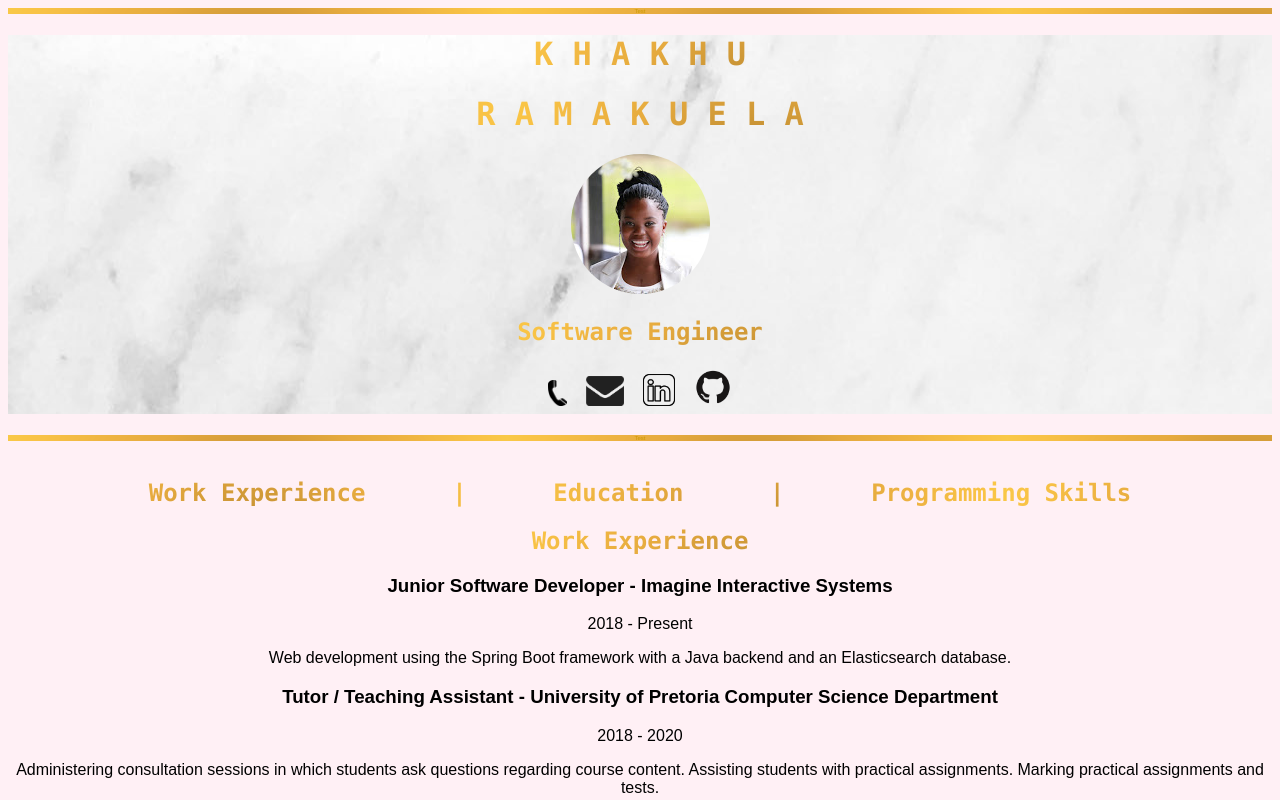
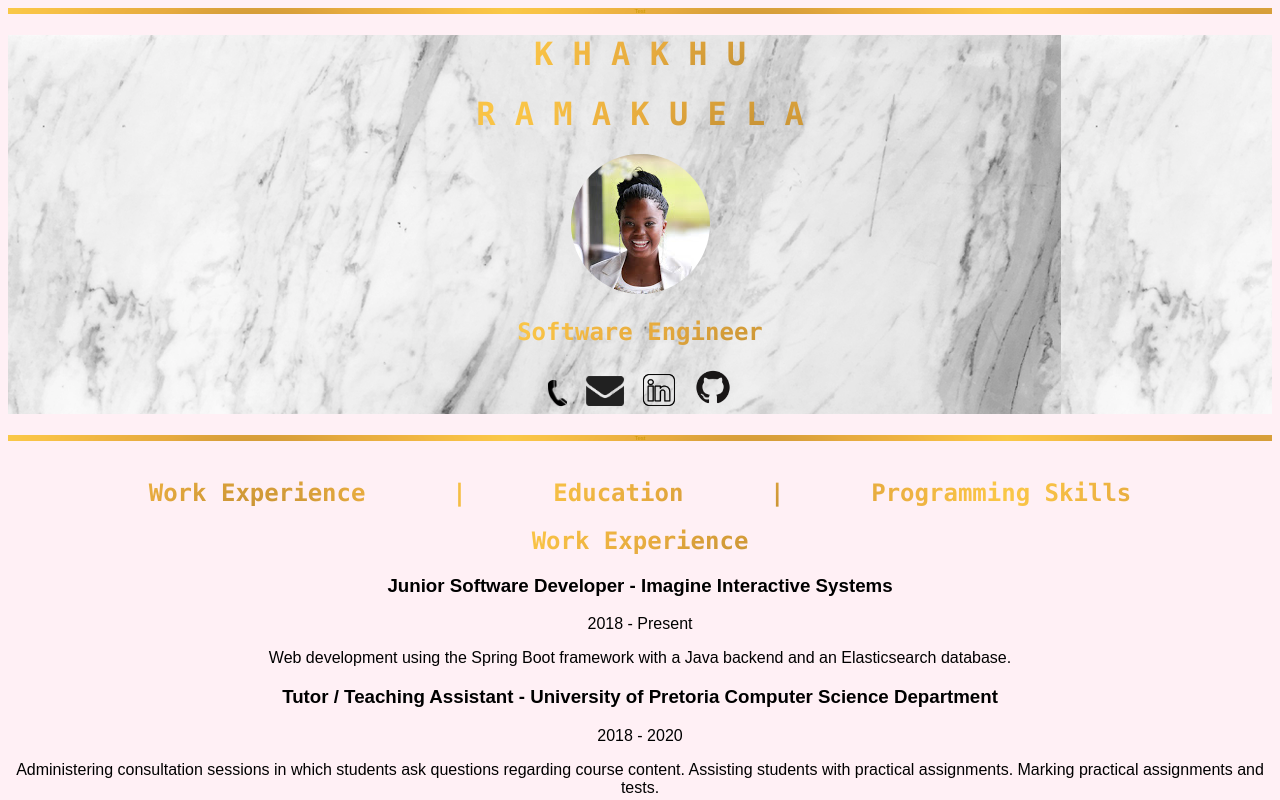
Before and after one commit to khakhu-r/khakhu-r.github.io, a plain HTML site: page index.html in a window 1280 px wide. Shown: the top 800 px of the page. Drawn offline with Linux system fonts and the light colour scheme.

Commit message:
Changing marble image at png and adding read me

```diff
--- a/styles.css
+++ b/styles.css
@@ -35,7 +35,7 @@ a {
 
 .header
 {
-  background-image: url("images/marble.jpg");
+  background-image: url("images/marble.png");
 }
 
 .avatar
```
Also changed, not shown: images/marble.png (added), 2 other files.
